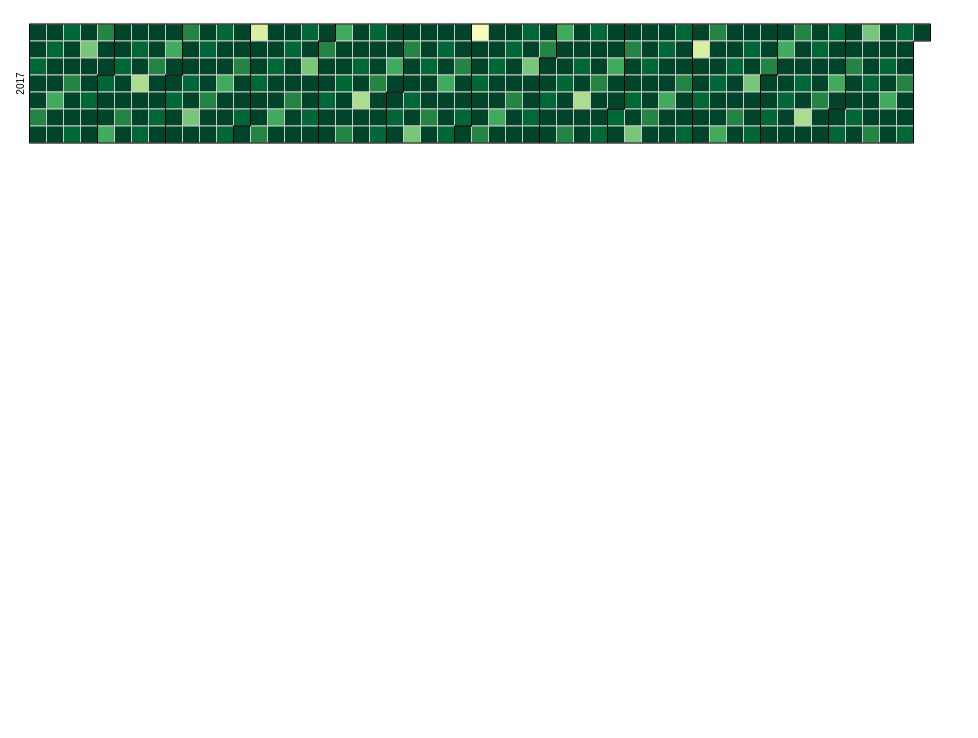
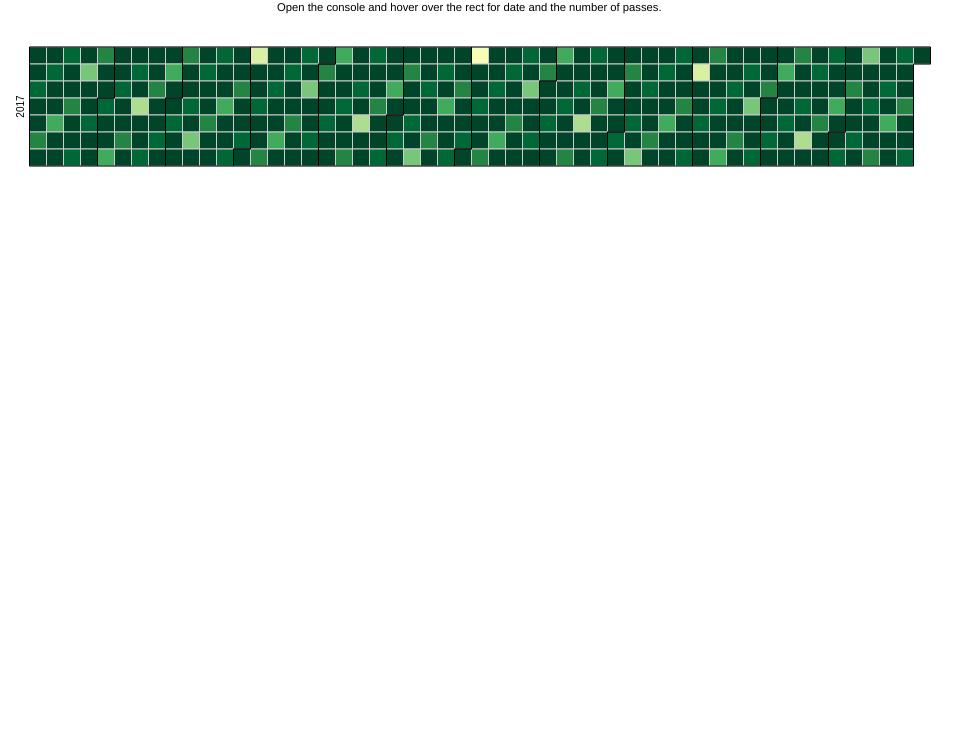
Before and after one commit to mhkeller/binary-birthdays, a plain HTML site: page index.html in a window 1280 px wide. Shown: the part 62-800 px from the top of the page, without its empty margins (0-978 px from the left). Drawn offline with Linux system fonts and the light colour scheme.

```diff
--- a/index.html
+++ b/index.html
@@ -42,10 +42,8 @@
       <main>
 
     <h1>Binary birthdays!</h1>
+    <p>Open the console and hover over the rect for date and the number of passes.</p>
     <div id="calendar">
-
-
-
     </div>
   </main>
 
```
